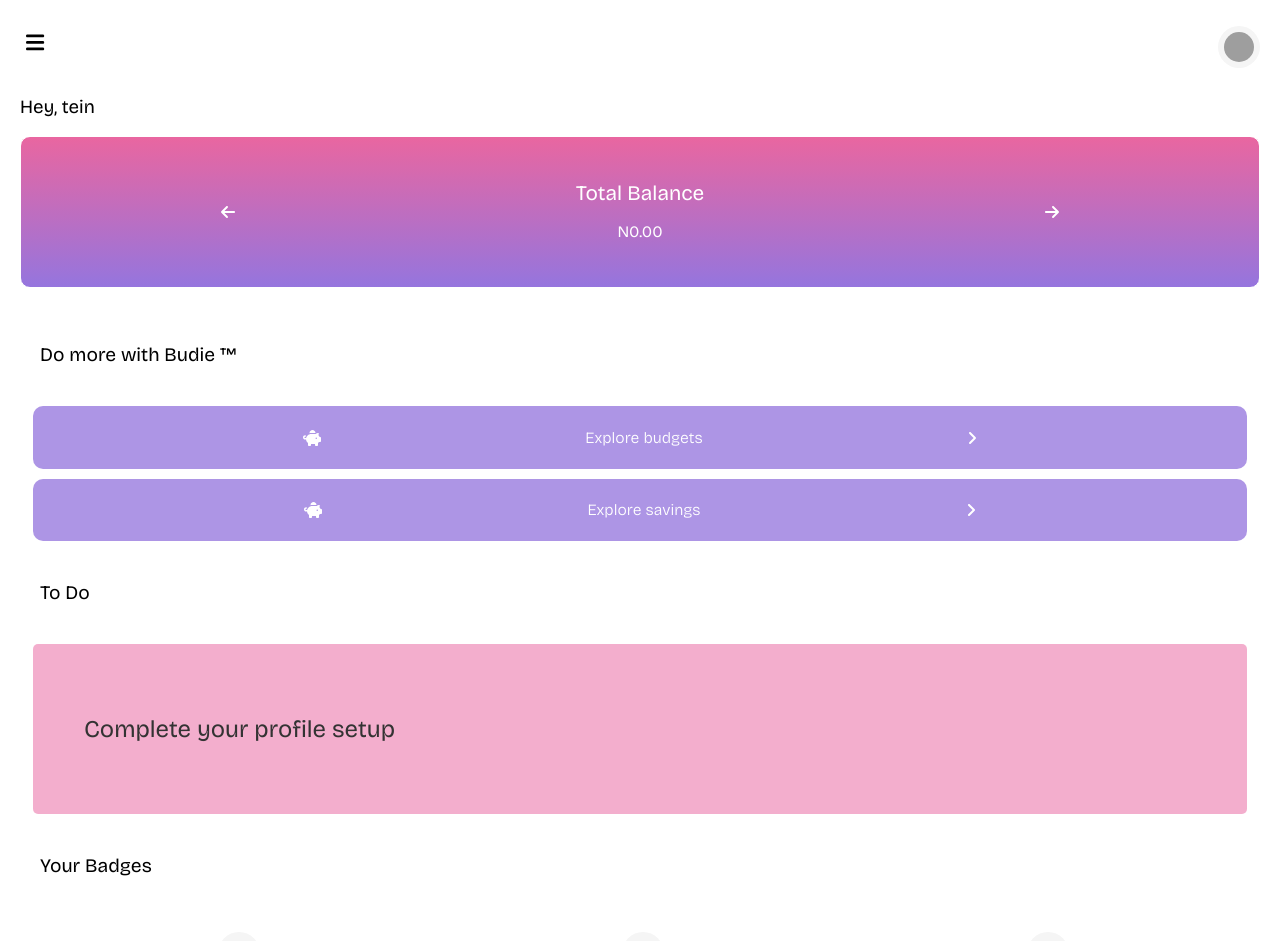
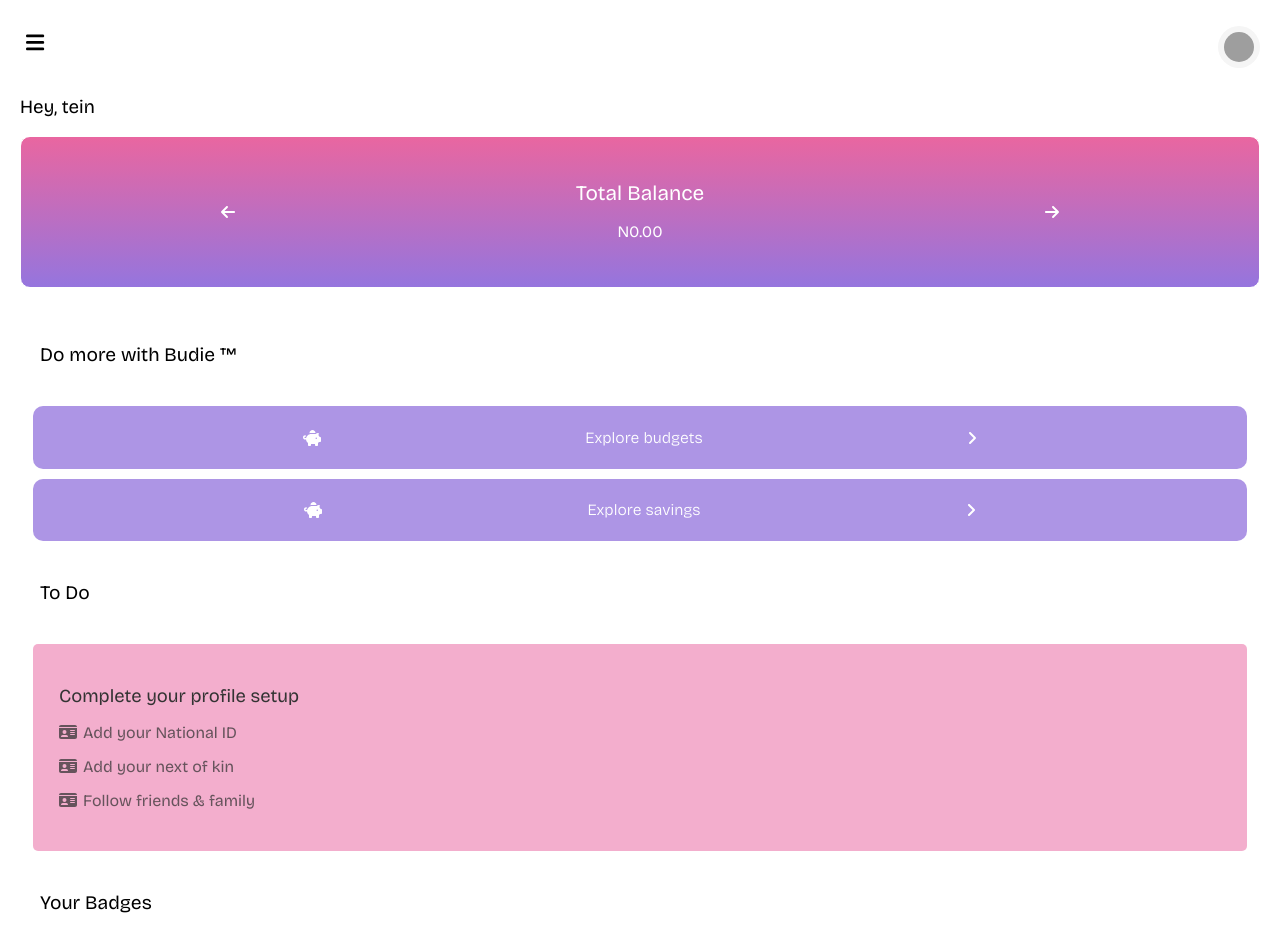
Before and after one commit to kerenIy/budie-app, a React (Vite) app: page /account in a window 1280 px wide. Shown: the top 941 px of the page. Built offline with nearby package versions, Linux system fonts and the light colour scheme; grey boxes are pictures that could not be loaded.

Commit message:
Styles for To do section

```diff
--- a/src/components/account/MainContent.jsx
+++ b/src/components/account/MainContent.jsx
@@ -5,6 +5,8 @@ import MainBodyCard from "./MainBodyCard";
 import Badge from "./Badge";
 
 import badge from "../../../public/badge.png";
+import { faIdCard } from "@fortawesome/free-solid-svg-icons";
+import { FontAwesomeIcon } from "@fortawesome/react-fontawesome";
 export default function MainContent() {
   return (
     <>
@@ -32,6 +34,22 @@ export default function MainContent() {
             <MainBodyItem title="To Do" />
             <div className="main-banner">
               <h2>Complete your profile setup</h2>
+
+              <div>
+                <span>
+                  <FontAwesomeIcon icon={faIdCard} />
+                  <p> Add your National ID</p>
+                </span>
+                <span>
+                  <FontAwesomeIcon icon={faIdCard} />
+                  <p> Add your next of kin</p>
+                </span>
+
+                <span>
+                  <FontAwesomeIcon icon={faIdCard} />
+                  <p> Follow friends & family</p>
+                </span>
+              </div>
             </div>
           </div>
 
--- a/src/index.css
+++ b/src/index.css
@@ -358,11 +358,24 @@ body {
   border: 1px solid transparent;
   border-radius: 5px;
   margin: 10px 3px;
-  padding: 50px;
+  padding: 25px;
   color: #333;
   background: #e966a186;
 }
 
+.main-banner h2 {
+  font-size: 1.15rem;
+}
+
+.main-banner p {
+  display: inline;
+  margin-left: 2px;
+}
+.main-banner span {
+  display: block;
+  margin: 15px 0;
+  color: #333333bb;
+}
 .card-body {
   display: flex;
   justify-content: space-around;
```
